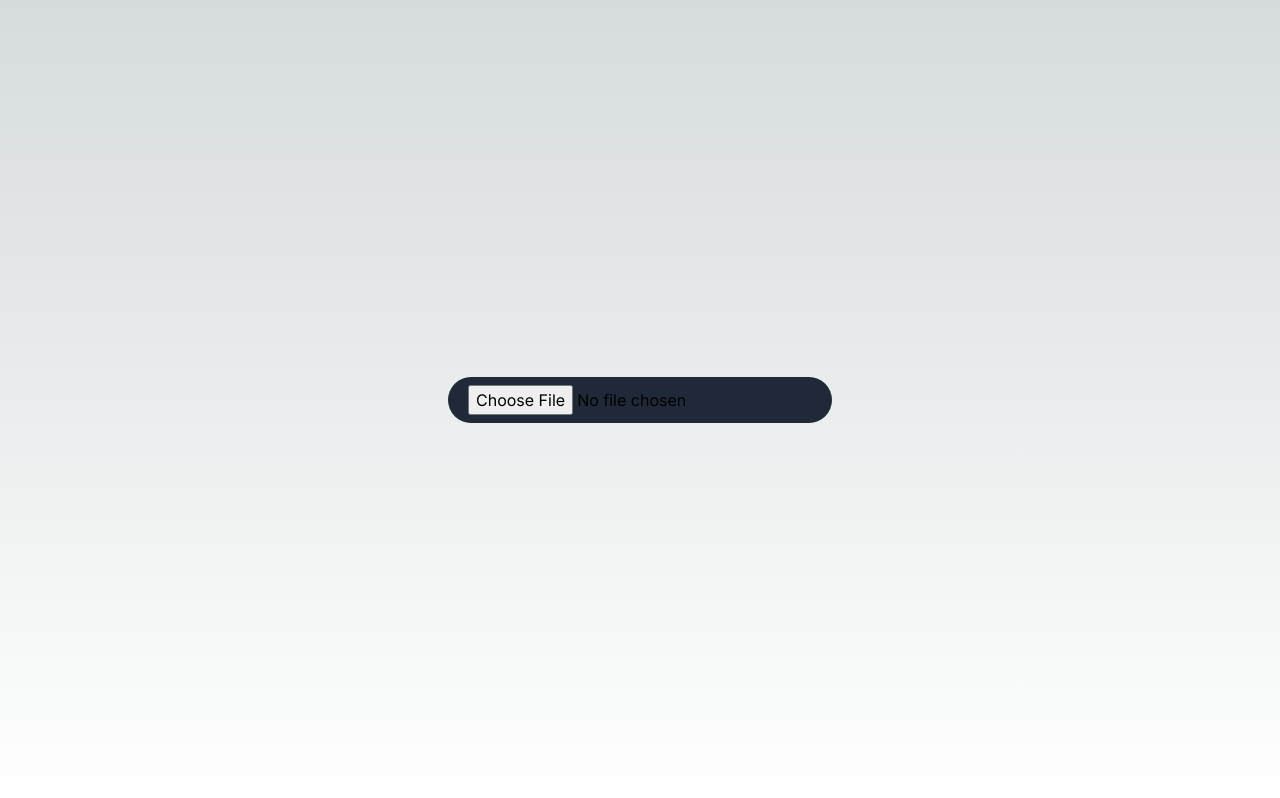
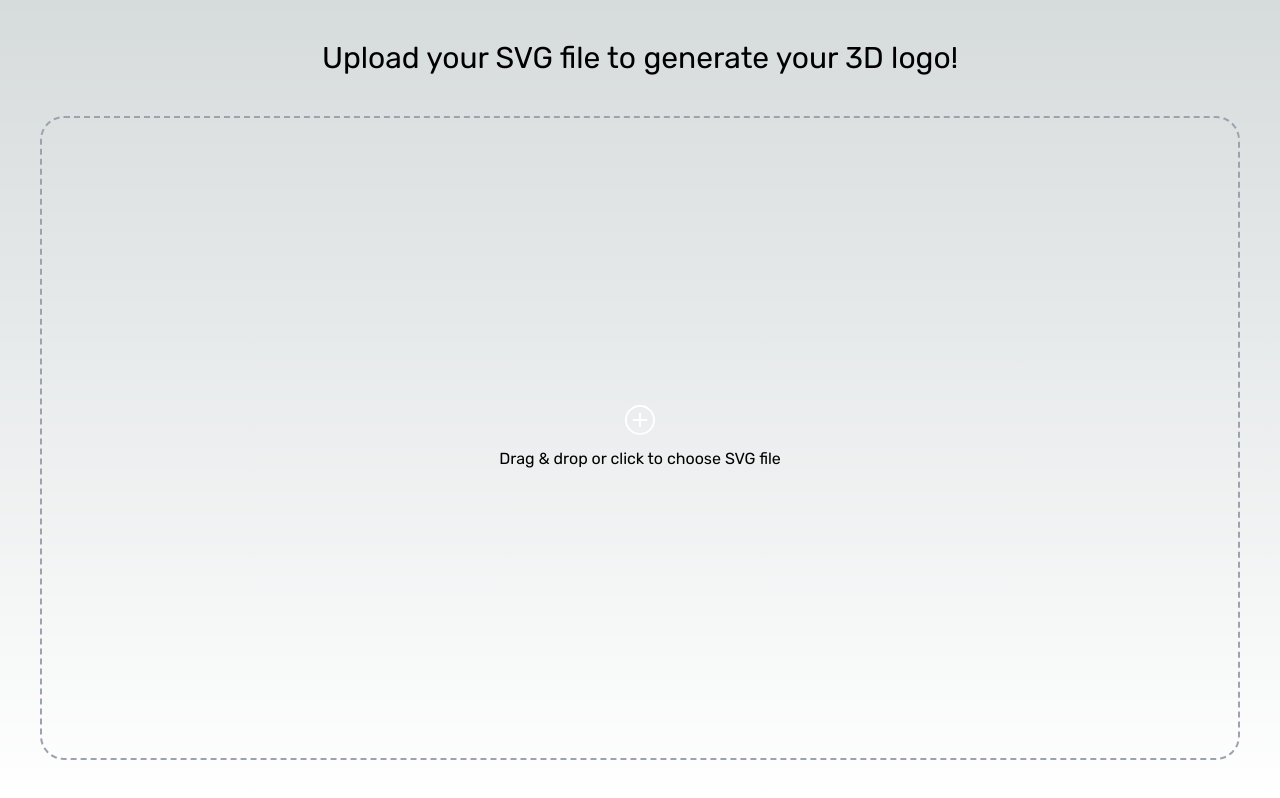
Before and after one commit to Jeramai/svg-to-3d, a Next.js app: page / in a window 1280 px wide. Built offline with nearby package versions, Linux system fonts and the light colour scheme.

Commit message:
Better start page

```diff
--- a/src/app/components/UploadButton.tsx
+++ b/src/app/components/UploadButton.tsx
@@ -1,17 +1,64 @@
+import add from '@/../public/assets/plus-circle.svg';
+import Image from 'next/image';
+import { useEffect, useRef, useState } from 'react';
+
 export default function UploadButton({ setSVG }: Readonly<{ setSVG: any }>) {
+  const timeoutId = useRef<NodeJS.Timeout>();
+  const [isCorrectFileType, setIsCorrectFileType] = useState<boolean>(true);
+
   const onFileChange = (e: any) => {
     if (!e.target.files[0]) return setSVG();
     setSVG(URL.createObjectURL(e.target.files[0]));
   };
+  const handleFileDrop = (e: any) => {
+    e.preventDefault();
+    const droppedFiles = e.dataTransfer.files;
+    if (droppedFiles?.[0]?.type === 'image/svg+xml') {
+      setSVG(URL.createObjectURL(droppedFiles[0]));
+    } else {
+      setIsCorrectFileType(false);
+    }
+  };
+  const handleFileDrag = (e: any) => {
+    e.preventDefault();
+    setIsCorrectFileType(true);
+  };
+
+  // After 3 seconds of incorrect file, set back to true
+  useEffect(() => {
+    if (!isCorrectFileType) {
+      clearTimeout(timeoutId.current);
+
+      timeoutId.current = setTimeout(() => {
+        setIsCorrectFileType(true);
+      }, 3000);
+
+      return () => clearTimeout(timeoutId.current);
+    }
+  }, [isCorrectFileType]);
 
   return (
-    <div className='w-full h-full flex justify-center items-center'>
+    <button
+      className='w-full h-full flex justify-center items-center p-10 pt-8 cursor-default'
+      onDrop={handleFileDrop}
+      onDragOver={handleFileDrag}
+    >
+      <label
+        htmlFor='fileUpload'
+        className={`w-full h-full flex flex-col justify-center items-center gap-3 rounded-3xl border-2 border-dashed p-5 cursor-pointer hover:bg-gray-800/20
+           duration-300 ${isCorrectFileType ? 'border-gray-400 hover:border-gray-600' : 'border-red-400 hover:border-red-600'}`}
+      >
+        <Image src={add.src} alt='Add SVG' width={30} height={30} />
+        <span>Drag & drop or click to choose SVG file</span>
+      </label>
+
       <input
+        id='fileUpload'
         type='file'
         accept='.svg'
         onChange={onFileChange}
-        className='rounded-full bg-gray-800 hover:bg-gray-900 px-5 py-2 duration-300 cursor-pointer'
+        className='hidden rounded-full bg-gray-800 hover:bg-gray-900 px-5 py-2 duration-300 cursor-pointer'
       />
-    </div>
+    </button>
   );
 }
--- a/src/app/globals.css
+++ b/src/app/globals.css
@@ -1,3 +1,5 @@
+@import url('https://fonts.googleapis.com/css2?family=Rubik:wght@300;400;500;600;700;800;900&display=swap');
+
 @tailwind base;
 @tailwind components;
 @tailwind utilities;
@@ -16,12 +18,11 @@
   }
 }
 
+* {
+  box-sizing: border-box;
+  font-family: 'Rubik', sans-serif;
+}
 body {
   color: rgb(var(--foreground-rgb));
-  background: linear-gradient(
-      to bottom,
-      transparent,
-      rgb(var(--background-end-rgb))
-    )
-    rgb(var(--background-start-rgb));
+  background: linear-gradient(to bottom, transparent, rgb(var(--background-end-rgb))) rgb(var(--background-start-rgb));
 }
--- a/src/app/page.tsx
+++ b/src/app/page.tsx
@@ -57,7 +57,16 @@ export default function Home() {
     }
   }, [svg]);
 
-  if (!model) return <UploadButton setSVG={setSVG} />;
+  if (!model) {
+    return (
+      <div className='w-full h-full flex flex-col'>
+        <div className='flex justify-center content-center p-10 pb-2 text-3xl'>
+          <h1>Upload your SVG file to generate your 3D logo!</h1>
+        </div>
+        <UploadButton setSVG={setSVG} />
+      </div>
+    );
+  }
   return (
     <>
       <Canvas shadows>
```
Also changed, not shown: public/assets/plus-circle.svg (added).
